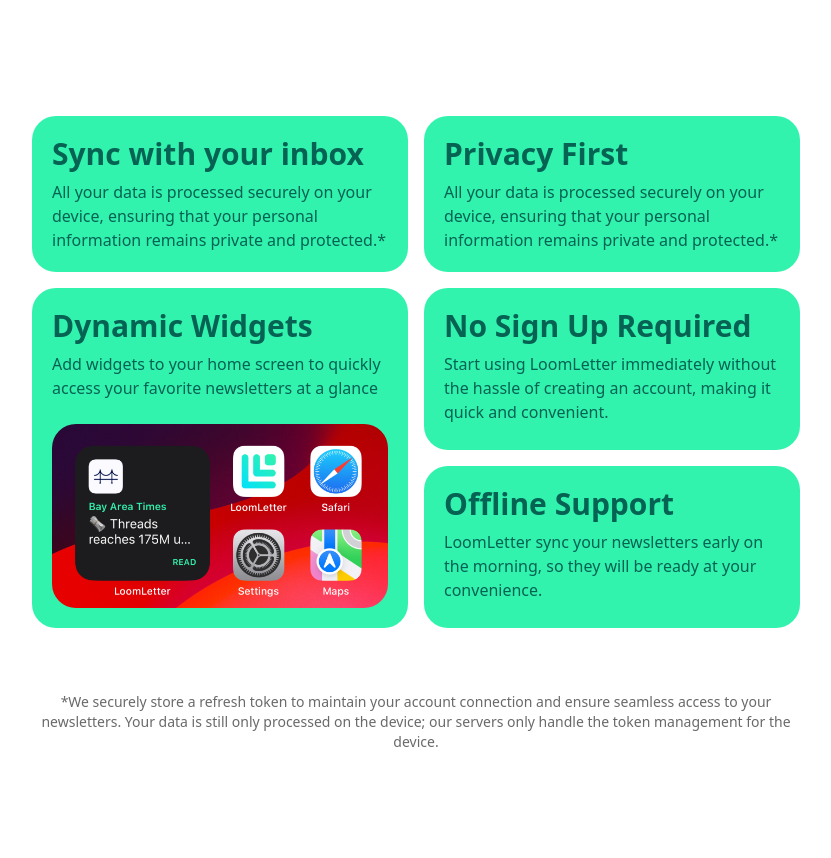
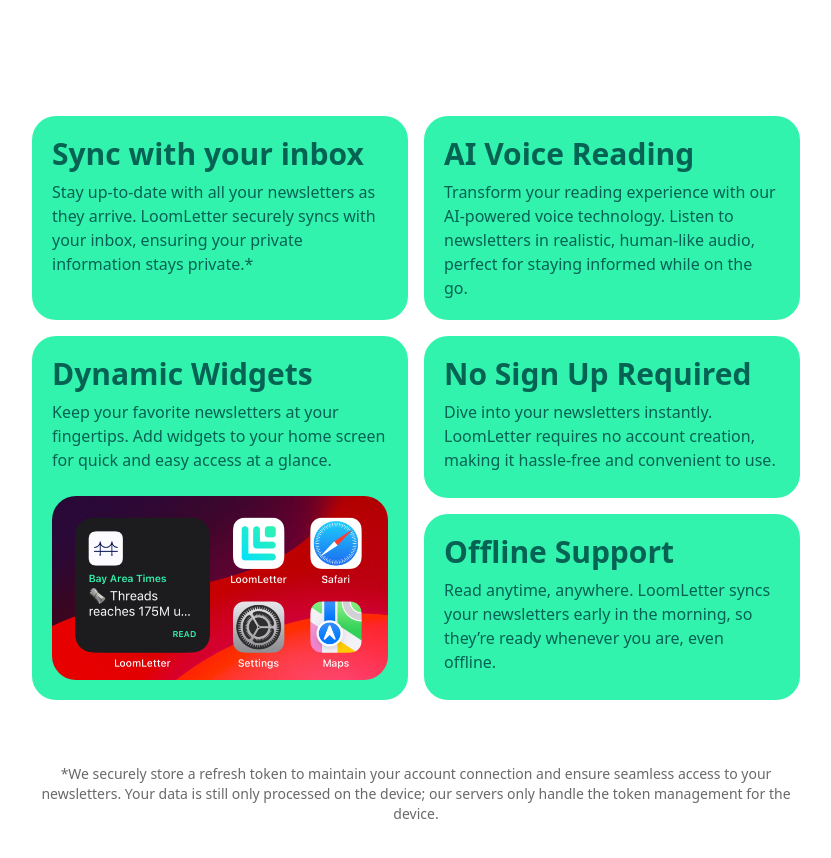
Before and after one commit to kiorq/loomletter-lander, a SvelteKit app: page / in a window 1280 px wide. Shown: the part 540-1398 px from the top of the page, without its empty margins (224-1055 px from the left). Built offline with nearby package versions, Linux system fonts and the light colour scheme.

Commit message:
updated features

```diff
--- a/src/routes/+page.svelte
+++ b/src/routes/+page.svelte
@@ -93,23 +93,24 @@
 		<div class="bg-[#32F3AE] rounded-3xl px-5 py-5 flex flex-col gap-2">
 			<h2 class="text-[#066252] font-bold text-3xl">Sync with your inbox</h2>
 			<p class="text-[#066252]">
-				All your data is processed securely on your device, ensuring that your personal information
-				remains private and protected.*
+				Stay up-to-date with all your newsletters as they arrive. LoomLetter securely syncs with
+				your inbox, ensuring your private information stays private.*
 			</p>
 		</div>
 
 		<div class="bg-[#32F3AE] rounded-3xl px-5 py-5 flex flex-col gap-2">
-			<h2 class="text-[#066252] font-bold text-3xl">Privacy First</h2>
+			<h2 class="text-[#066252] font-bold text-3xl">AI Voice Reading</h2>
 			<p class="text-[#066252]">
-				All your data is processed securely on your device, ensuring that your personal information
-				remains private and protected.*
+				Transform your reading experience with our AI-powered voice technology. Listen to
+				newsletters in realistic, human-like audio, perfect for staying informed while on the go.
 			</p>
 		</div>
 
 		<div class="bg-[#32F3AE] row-span-2 rounded-3xl px-5 py-5 flex flex-col gap-2">
 			<h2 class="text-[#066252] font-bold text-3xl">Dynamic Widgets</h2>
 			<p class="text-[#066252]">
-				Add widgets to your home screen to quickly access your favorite newsletters at a glance
+				Keep your favorite newsletters at your fingertips. Add widgets to your home screen for quick
+				and easy access at a glance.
 			</p>
 
 			<div class="mt-4 aspect-[53/29] relative">
@@ -129,16 +130,16 @@
 		<div class="bg-[#32F3AE] rounded-3xl px-5 py-5 flex flex-col gap-2">
 			<h2 class="text-[#066252] font-bold text-3xl">No Sign Up Required</h2>
 			<p class="text-[#066252]">
-				Start using LoomLetter immediately without the hassle of creating an account, making it
-				quick and convenient.
+				Dive into your newsletters instantly. LoomLetter requires no account creation, making it
+				hassle-free and convenient to use.
 			</p>
 		</div>
 
 		<div class="bg-[#32F3AE] rounded-3xl px-5 py-5 flex flex-col gap-2">
 			<h2 class="text-[#066252] font-bold text-3xl">Offline Support</h2>
 			<p class="text-[#066252]">
-				LoomLetter sync your newsletters early on the morning, so they will be ready at your
-				convenience.
+				Read anytime, anywhere. LoomLetter syncs your newsletters early in the morning, so they’re
+				ready whenever you are, even offline.
 			</p>
 		</div>
 	</div>
```
